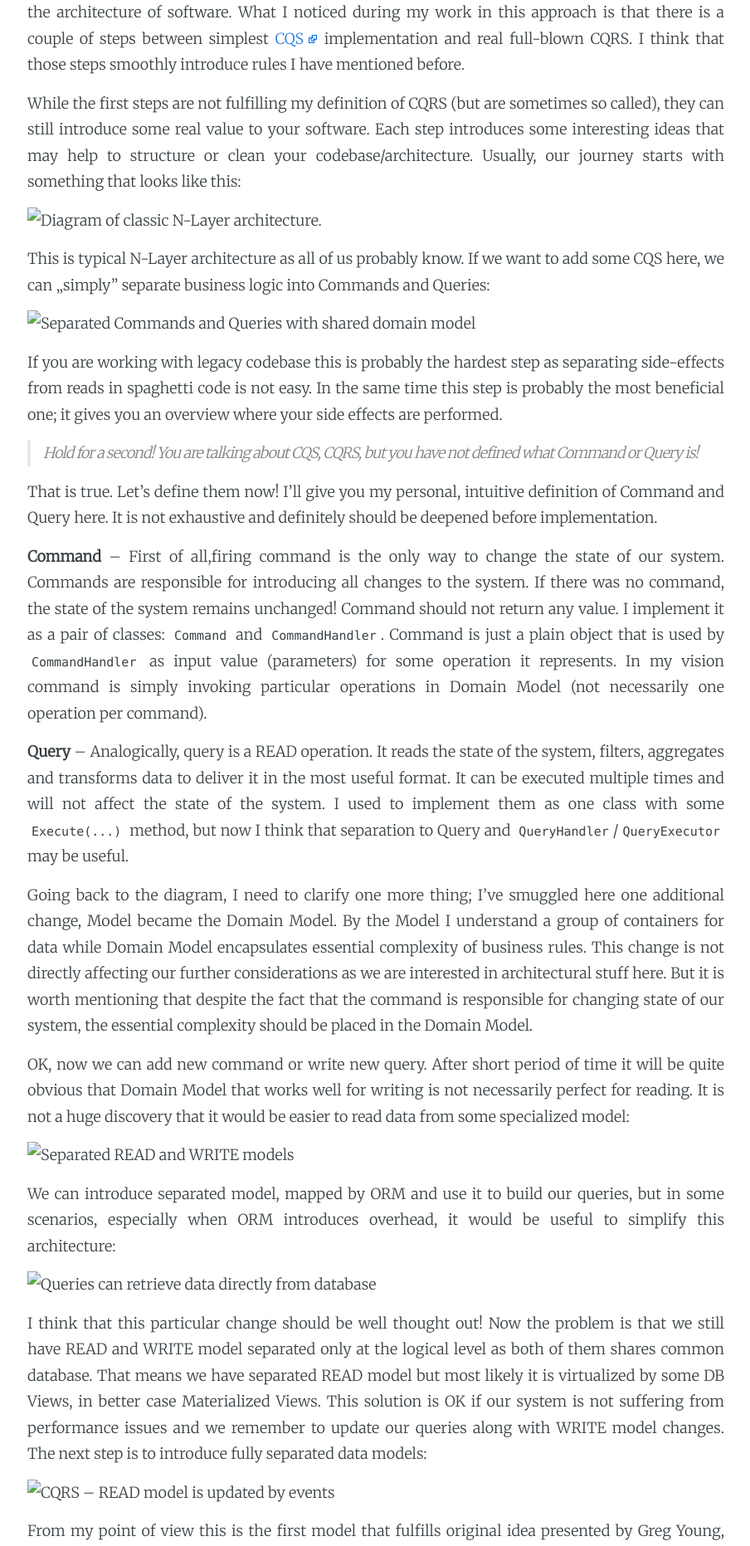
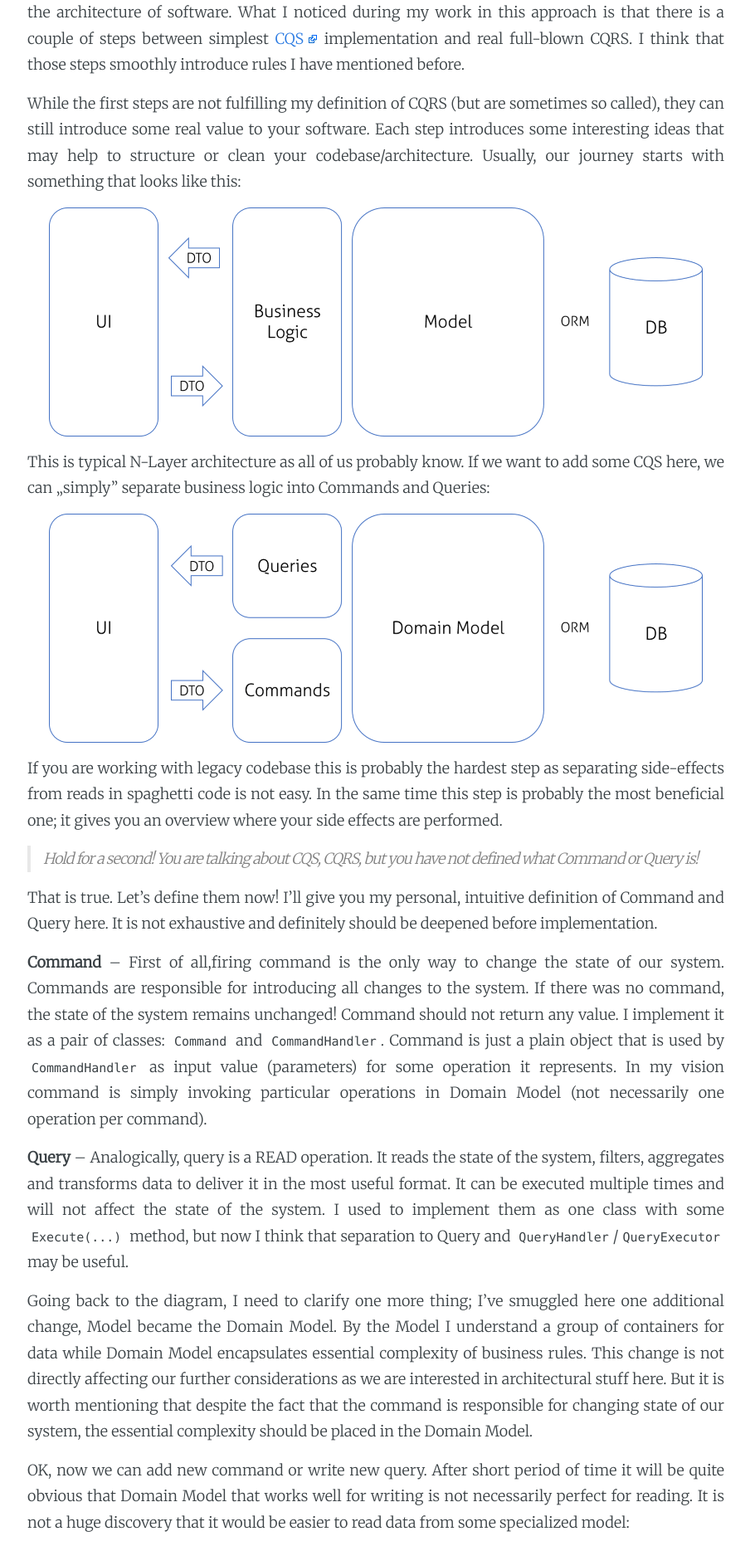
Before and after one commit to mat3u/mat3u.github.io, a Jekyll site: the page built from _posts/2015-04-21-CQRS-Simple-architecture.md, in a window 1280 px wide. Shown: the part 807-2670 px from the top of the page at 83% size, without its empty margins (187-1091 px from the left). Built offline with Jekyll 4.4.1, drawn with Linux system fonts in a browser that asks for light colours; comment, search, counter and statistics services are not loaded.

Commit message:
Fixing missing images - pt2

```diff
--- a/_posts/2015-04-21-CQRS-Simple-architecture.md
+++ b/_posts/2015-04-21-CQRS-Simple-architecture.md
@@ -23,11 +23,11 @@ Basically, we can say that CQRS is an implementation of Command Query Separation
 While the first steps are not fulfilling my definition of CQRS (but are sometimes so called), they can still introduce some real value to your software. Each step introduces some interesting ideas that may help to structure or clean your codebase/architecture.
 Usually, our journey starts with something that looks like this:
 
-![Diagram of classic N-Layer architecture.](/assets/CQRS_Simple_architecture/1_layered.png)
+![Diagram of classic N-Layer architecture.](/assets/posts/CQRS_Simple_architecture/1_layered.png)
 
 This is typical N-Layer architecture as all of us probably know. If we want to add some CQS here, we can „simply” separate business logic into Commands and Queries:
 
-![Separated Commands and Queries with shared domain model](/assets/CQRS_Simple_architecture/2_CQS_1.png)
+![Separated Commands and Queries with shared domain model](/assets/posts/CQRS_Simple_architecture/2_CQS_1.png)
 
 If you are working with legacy codebase this is probably the hardest step as separating side-effects from reads in spaghetti code is not easy. In the same time this step is probably the most beneficial one; it gives you an overview where your side effects are performed.
 
@@ -43,17 +43,17 @@ Going back to the diagram, I need to clarify one more thing; I’ve smuggled her
 
 OK, now we can add new command or write new query. After short period of time it will be quite obvious that Domain Model that works well for writing is not necessarily perfect for reading. It is not a huge discovery that it would be easier to read data from some specialized model:
 
-![Separated READ and WRITE models](/assets/CQRS_Simple_architecture/3_CQS_WRITE_READ.png)
+![Separated READ and WRITE models](/assets/posts/CQRS_Simple_architecture/3_CQS_WRITE_READ.png)
 
 We can introduce separated model, mapped by ORM and use it to build our queries, but in some scenarios, especially when ORM introduces overhead, it would be useful to simplify this architecture:
 
-![Queries can retrieve data directly from database](/assets/CQRS_Simple_architecture/4_CQS_NoREAD.png)
+![Queries can retrieve data directly from database](/assets/posts/CQRS_Simple_architecture/4_CQS_NoREAD.png)
 
 I think that this particular change should be well thought out!
 Now the problem is that we still have READ and WRITE model separated only at the logical level as both of them shares common database. That means we have separated READ model but most likely it is virtualized by some DB Views, in better case Materialized Views. This solution is OK if our system is not suffering from performance issues and we remember to update our queries along with WRITE model changes.
 The next step is to introduce fully separated data models:
 
-![CQRS – READ model is updated by events](/assets/CQRS_Simple_architecture/5_CQRS.png)
+![CQRS – READ model is updated by events](/assets/posts/CQRS_Simple_architecture/5_CQRS.png)
 
 From my point of view this is the first model that fulfills original idea presented by Greg Young, now we can call it CQRS. But there is also a catch! I’ll write about it later.
 
@@ -61,7 +61,7 @@ From my point of view this is the first model that fulfills original idea presen
 
 Event Sourcing is an idea that was presented along with CQRS, and is often identified as a part of CQRS. The idea of ES is simple: our domain is producing [events](http://martinfowler.com/eaaDev/DomainEvent.html) that represent every change made in system. If we take every event from the beginning of the system and replay them on initial state, we will get to the current state of the system. It works similarly to transactions on our bank accounts; we can start with empty account, replay every single transaction and (hopefully) get the current balance. So, if we have stored all events, we can always get the current state of the system.
 
-![CQRS with Event Sourcing](/assets/CQRS_Simple_architecture/6_CQRS_ES.png)
+![CQRS with Event Sourcing](/assets/posts/CQRS_Simple_architecture/6_CQRS_ES.png)
 
 While ES is a great method to store the state of the system is not necessarily required in CQRS. For CQRS, it is not important how Domain Model is actually stored and this is just one of options.
 
```
Also changed, not shown: _posts/2016-12-14-Jekyll-in-Docker.md (+1 -1 lines).
